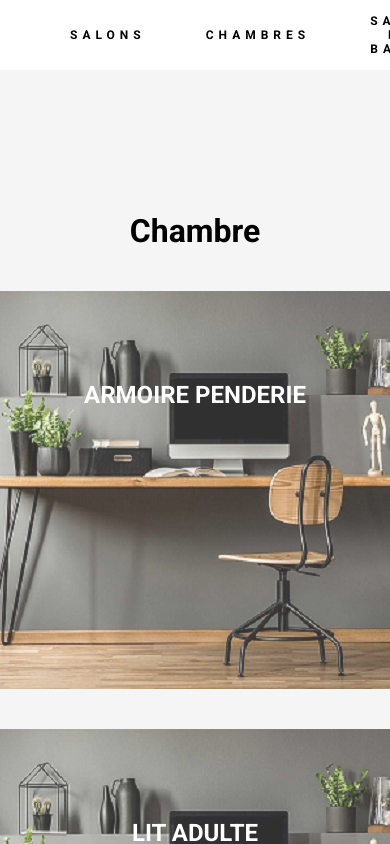
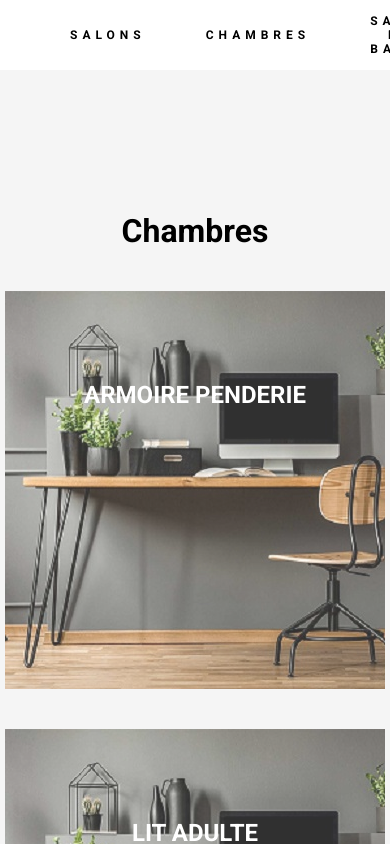
Before and after one commit to Manu-Marques/Projet-ARTISENBOIS, a React (Create React App) app: page /chambres in a window 390 px wide. Shown: the top 844 px of the page. Built offline with nearby package versions, Linux system fonts and the light colour scheme.

Commit message:
fixes media for mobile

```diff
--- a/src/components/Chambres/index.js
+++ b/src/components/Chambres/index.js
@@ -9,7 +9,7 @@ export default function Chambre(results) {
 
   return (
     <div className="main">
-      <h1>Chambre</h1>
+      <h1>Chambres</h1>
       <div className="row1">
         {
           results.results?.map((result) => {
--- a/src/components/Chambres/styles.scss
+++ b/src/components/Chambres/styles.scss
@@ -102,11 +102,13 @@
 
     .row1 {
         flex-direction: column;
-        align-items: center;    }
+        align-items: center;
+    }
+
 	.image{
         display: flex;
 		flex: 100%;
-		max-width: 480px;
+		max-width: 380px;
 	}
 }
 
--- a/src/components/Cuisines/styles.scss
+++ b/src/components/Cuisines/styles.scss
@@ -103,11 +103,12 @@
 
     .row1 {
         flex-direction: column;
-        align-items: center;    }
+        align-items: center;
+     }
 	.image{
         display: flex;
 		flex: 100%;
-		max-width: 480px;
+		max-width: 380px;
 	}
 }
 
--- a/src/components/Exterieurs/styles.scss
+++ b/src/components/Exterieurs/styles.scss
@@ -103,11 +103,12 @@
 
     .row1 {
         flex-direction: column;
-        align-items: center;    }
+        align-items: center;
+     }
 	.image{
         display: flex;
 		flex: 100%;
-		max-width: 480px;
+		max-width: 380px;
 	}
 }
 
--- a/src/components/Salle de bains/styles.scss
+++ b/src/components/Salle de bains/styles.scss
@@ -103,11 +103,12 @@
 
     .row1 {
         flex-direction: column;
-        align-items: center;    }
+        align-items: center;
+    }
 	.image{
         display: flex;
 		flex: 100%;
-		max-width: 480px;
+		max-width: 380px;
 	}
 }
 
--- a/src/components/Salons/styles.scss
+++ b/src/components/Salons/styles.scss
@@ -103,11 +103,13 @@
 
     .row1 {
         flex-direction: column;
-        align-items: center;    }
+        align-items: center;
+     }
+
 	.image{
         display: flex;
 		flex: 100%;
-		max-width: 480px;
+		max-width: 380px;
 	}
 }
 
```
Also changed, not shown: src/components/Home/styles.scss (line endings or trailing spaces).
